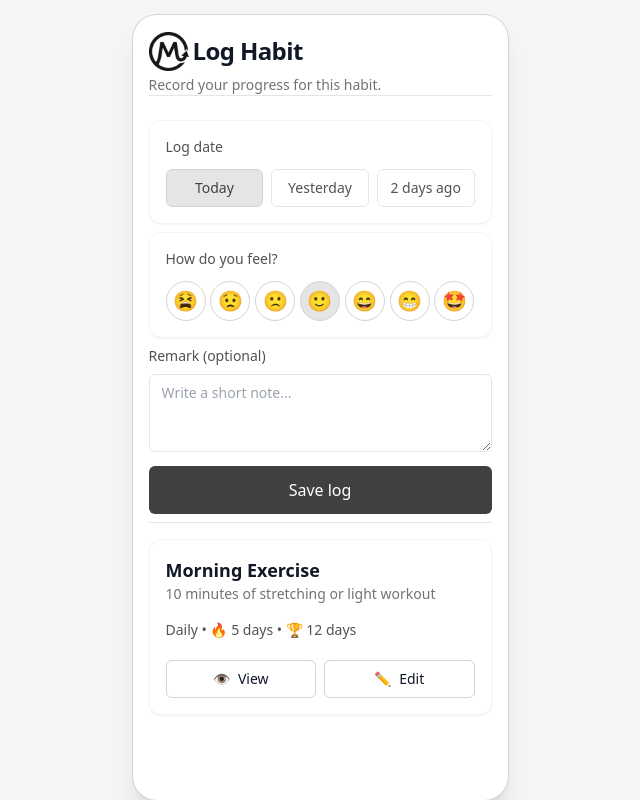
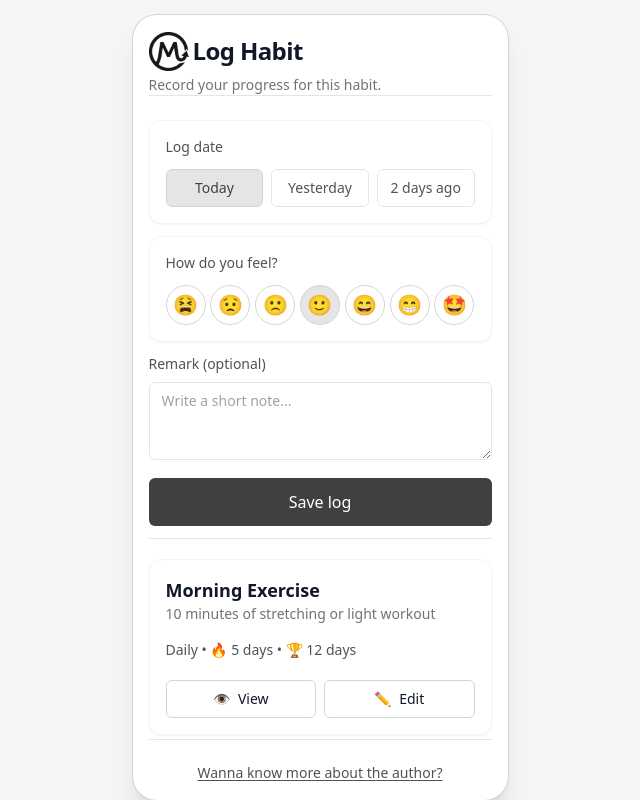
Before and after one commit to decomle/momentum, a React (Vite) app in the folder frontend/momentum-pwa/: page /demo/habit_log in a window 1280 px wide. Shown: the whole page, without its empty margins (320-960 px from the left). Built offline with nearby package versions, Linux system fonts and the light colour scheme; no server answers.

Commit message:
habit log update

```diff
--- a/frontend/momentum-pwa/src/pages/demo/DemoHabitLogPage.tsx
+++ b/frontend/momentum-pwa/src/pages/demo/DemoHabitLogPage.tsx
@@ -42,12 +42,12 @@ export default function DemoHabitLogPage() {
   }, [availableDateOptions, selectedDate])
 
   return (
-    <div className="min-h-full flex justify-center">
-      <div className="w-full max-w-md p-4">
+    <div className="h-full flex flex-col p-4">
+      <div className="w-full flex-1 flex flex-col">
         {/* Heading */}
         <LeftAlginedHeading heading="Log Habit" desc="Record your progress for this habit." />
 
-        <div className="pt-6 border-t border-neutral-200 space-y-2">
+        <div className="pt-6 border-t border-neutral-200 space-y-3">
           {/* Log Date */}
           <div className="bg-white rounded-xl p-4 shadow-sm border border-neutral-100 space-y-3">
             {availableDateOptions.length === 1 ? (
@@ -158,7 +158,9 @@ export default function DemoHabitLogPage() {
 
           </div>
         </div>
-
+         <div className="mt-auto pt-5 border-t border-neutral-200 text-center">
+          <AuthorCard />
+         </div>
       </div>
     </div>
   )
```
